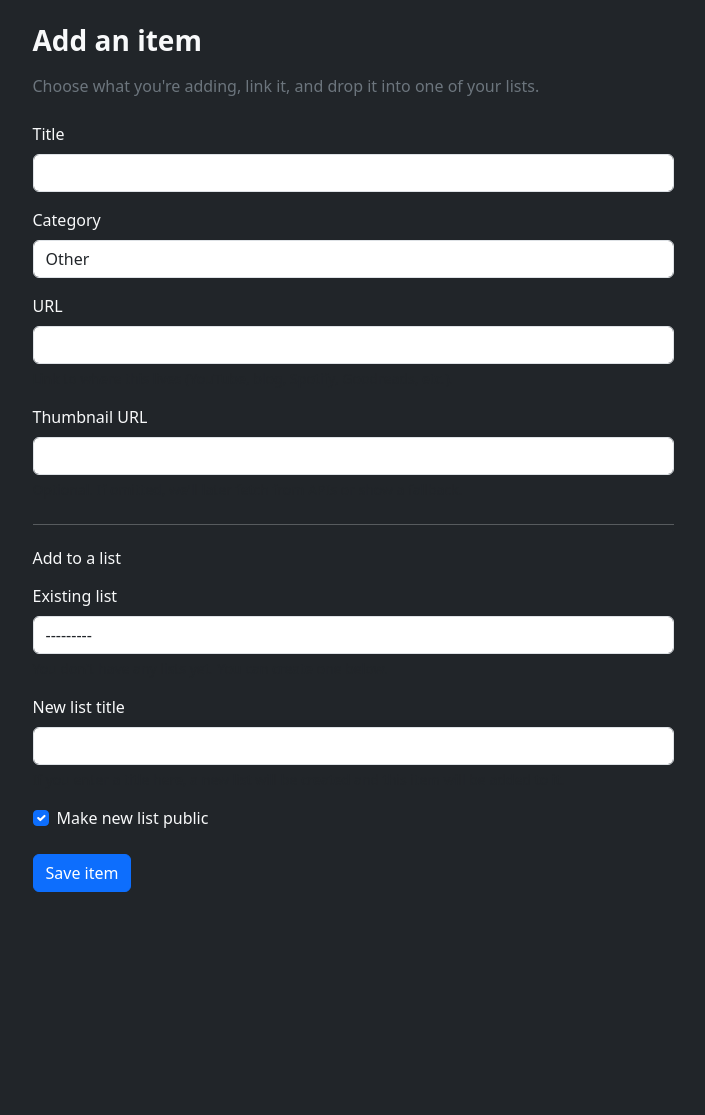
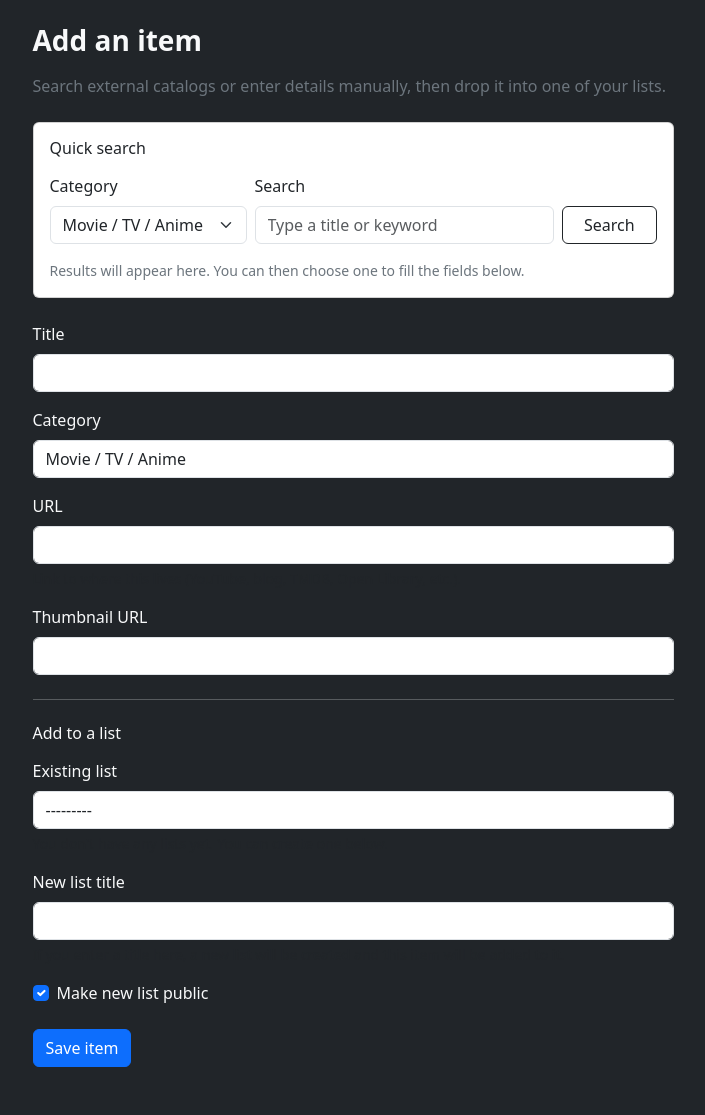
Before and after one commit to eyepatch-3097/indexd, a Django app: page /items/add/ in a window 1280 px wide. Shown: the part 57-1172 px from the top of the page, without its empty margins (287-992 px from the left). Before the commit the page ends 949 px from the top, so only its background shows below. Run offline with Django 5.2, Linux system fonts and the light colour scheme; the visitor is signed in with stand-in values (Sample User, id 1); data that the repository does not hold is empty; some libraries are stand-ins or nearby versions.

Commit message:
openlib and tmdb api views added

```diff
--- /dev/null
+++ b/catalog/services/openlibrary.py
@@ -0,0 +1,66 @@
+# catalog/services/openlibrary.py
+import requests
+
+BASE_URL = "https://openlibrary.org"
+
+
+def search_books(query, limit=5):
+    if not query:
+        return []
+
+    params = {
+        "q": query,
+        "limit": limit,
+    }
+
+    try:
+        resp = requests.get(f"{BASE_URL}/search.json", params=params, timeout=5)
+        resp.raise_for_status()
+    except requests.RequestException:
+        return []
+
+    data = resp.json()
+    results = []
+
+    for raw in data.get("docs", [])[:limit]:
+        title = raw.get("title") or ""
+        author_names = raw.get("author_name") or []
+        year = raw.get("first_publish_year")
+        key = raw.get("key")  # e.g. "/works/OL12345W"
+
+        if not key:
+            continue
+
+        url = f"{BASE_URL}{key}"
+
+        cover_id = raw.get("cover_i")
+        thumbnail_url = (
+            f"https://covers.openlibrary.org/b/id/{cover_id}-M.jpg"
+            if cover_id
+            else ""
+        )
+
+        subtitle_parts = []
+        if author_names:
+            subtitle_parts.append(", ".join(author_names[:2]))
+        if year:
+            subtitle_parts.append(str(year))
+
+        subtitle = " · ".join(subtitle_parts)
+
+        results.append(
+            {
+                "source": "openlibrary",
+                "external_id": key,
+                "title": title,
+                "item_type": "book",
+                "url": url,
+                "thumbnail_url": thumbnail_url,
+                "meta": {
+                    "authors": author_names,
+                    "year": year,
+                    "subtitle": subtitle,
+                },
+            }
+        )
+    return results
--- a/catalog/urls.py
+++ b/catalog/urls.py
@@ -6,4 +6,6 @@
 urlpatterns = [
     path("add/", views.add_item, name="add_item"),
     path("lists/<slug:slug>/", views.list_detail, name="list_detail"),
+    path("search_external/", views.external_search, name="external_search"),
+    path("prefill_from_external/", views.prefill_from_external, name="prefill_from_external"),
 ]
--- a/catalog/views.py
+++ b/catalog/views.py
@@ -4,6 +4,12 @@
 from django.db import models
 from .forms import ItemCreateForm
 from .models import Item, List, ListItem
+from django.http import HttpResponse, HttpResponseBadRequest
+from django.template.loader import render_to_string
+from django.views.decorators.http import require_GET
+from .services import tmdb, openlibrary
+
+
 
 
 @login_required
@@ -59,3 +65,68 @@
 def list_detail(request, slug):
     list_obj = get_object_or_404(List, slug=slug, owner=request.user)
     return render(request, "catalog/list_detail.html", {"list": list_obj})
+
+
+@require_GET
+@login_required
+def external_search(request):
+    """
+    HTMX endpoint to search external APIs by item_type & query.
+    Returns HTML snippet with search results.
+    """
+    # match the field names used in add_item.html
+    item_type = request.GET.get("search_item_type")
+    query = request.GET.get("search_query", "").strip()
+
+    if not item_type or not query:
+        html = render_to_string(
+            "catalog/partials/search_results.html",
+            {"results": [], "error": "Please choose a category and type something."},
+            request=request,
+        )
+        return HttpResponseBadRequest(html)
+
+    if item_type == "movie":
+        results = tmdb.search_movies(query)
+    elif item_type == "book":
+        results = openlibrary.search_books(query)
+    else:
+        results = []
+
+    html = render_to_string(
+        "catalog/partials/search_results.html",
+        {"results": results, "error": None, "item_type": item_type},
+        request=request,
+    )
+    return HttpResponse(html)
+
+
+@require_GET
+@login_required
+def prefill_from_external(request):
+    """
+    HTMX endpoint to prefill item fields from a chosen external result.
+    Expects ?source=...&external_id=...&title=...&url=...&thumbnail=...
+    For now we'll trust the client-provided data from the search results.
+    """
+    source = request.GET.get("source")
+    title = request.GET.get("title", "")
+    item_type = request.GET.get("item_type", "")
+    url = request.GET.get("url", "")
+    thumbnail_url = request.GET.get("thumbnail_url", "")
+
+    if not title or not item_type:
+        return HttpResponseBadRequest("Missing data")
+
+    context = {
+        "title": title,
+        "item_type": item_type,
+        "url": url,
+        "thumbnail_url": thumbnail_url,
+    }
+    html = render_to_string(
+        "catalog/partials/item_fields_prefilled.html",
+        context,
+        request=request,
+    )
+    return HttpResponse(html)
--- a/config/settings.py
+++ b/config/settings.py
@@ -11,11 +11,12 @@
 """
 
 from pathlib import Path
+import os
 
 # Build paths inside the project like this: BASE_DIR / 'subdir'.
 BASE_DIR = Path(__file__).resolve().parent.parent
 
-
+TMDB_API_KEY = os.environ.get("TMDB_API_KEY", "")
 # Quick-start development settings - unsuitable for production
 # See https://docs.djangoproject.com/en/5.2/howto/deployment/checklist/
 
--- a/templates/catalog/add_item.html
+++ b/templates/catalog/add_item.html
@@ -6,8 +6,9 @@
 <div class="row justify-content-center">
   <div class="col-md-8 col-lg-7">
     <h1 class="h3 mb-3 fw-semibold">Add an item</h1>
+
     <p class="text-secondary mb-4">
-      Choose what you're adding, link it, and drop it into one of your lists.
+      Search external catalogs or enter details manually, then drop it into one of your lists.
     </p>
 
     <form method="post" novalidate>
@@ -19,42 +20,47 @@
         </div>
       {% endif %}
 
-      <div class="mb-3">
-        <label class="form-label" for="{{ form.title.id_for_label }}">Title</label>
-        {{ form.title }}
-        {% for error in form.title.errors %}
-          <div class="text-danger small">{{ error }}</div>
-        {% endfor %}
+      <!-- Search section -->
+      <div class="card mb-4">
+        <div class="card-body">
+          <h2 class="h6 mb-3">Quick search</h2>
+          <div class="row g-2 align-items-end">
+            <div class="col-md-4">
+              <label class="form-label" for="search_item_type">Category</label>
+              <select id="search_item_type" name="search_item_type" class="form-select">
+                <option value="movie">Movie / TV / Anime</option>
+                <option value="book">Book</option>
+                <!-- later: add other types when we support APIs -->
+              </select>
+            </div>
+            <div class="col-md-6">
+              <label class="form-label" for="search_query">Search</label>
+              <input type="text" id="search_query" name="search_query" class="form-control"
+                     placeholder="Type a title or keyword">
+            </div>
+            <div class="col-md-2 d-grid">
+              <button
+                type="button"
+                class="btn btn-outline-dark"
+                hx-get="{% url 'catalog:external_search' %}"
+                hx-target="#search-results"
+                hx-swap="innerHTML"
+                hx-include="#search_item_type, #search_query"
+              >
+                Search
+              </button>
+            </div>
+          </div>
+
+          <div id="search-results" class="mt-3 small text-secondary">
+            <p class="mb-0">Results will appear here. You can then choose one to fill the fields below.</p>
+          </div>
+        </div>
       </div>
 
-      <div class="mb-3">
-        <label class="form-label" for="{{ form.item_type.id_for_label }}">Category</label>
-        {{ form.item_type }}
-        {% for error in form.item_type.errors %}
-          <div class="text-danger small">{{ error }}</div>
-        {% endfor %}
-      </div>
-
-      <div class="mb-3">
-        <label class="form-label" for="{{ form.url.id_for_label }}">URL</label>
-        {{ form.url }}
-        <div class="form-text">
-          Link to where this lives (YouTube, blog, Spotify, Goodreads, etc.).
-        </div>
-        {% for error in form.url.errors %}
-          <div class="text-danger small">{{ error }}</div>
-        {% endfor %}
-      </div>
-
-      <div class="mb-3">
-        <label class="form-label" for="{{ form.thumbnail_url.id_for_label }}">Thumbnail URL</label>
-        {{ form.thumbnail_url }}
-        <div class="form-text">
-          Optional. If omitted, we'll later fetch from APIs or show a fallback.
-        </div>
-        {% for error in form.thumbnail_url.errors %}
-          <div class="text-danger small">{{ error }}</div>
-        {% endfor %}
+      <!-- Item fields container (HTMX will swap this) -->
+      <div id="item-fields">
+        {% include "catalog/partials/item_fields_prefilled.html" with title="" item_type="movie" url="" thumbnail_url="" %}
       </div>
 
       <hr class="my-4">
@@ -69,9 +75,6 @@
             You don't have any lists yet. You can create one below.
           </div>
         {% endif %}
-        {% for error in form.list.errors %}
-          <div class="text-danger small">{{ error }}</div>
-        {% endfor %}
       </div>
 
       <div class="mb-3">
@@ -80,9 +83,6 @@
         <div class="form-text">
           If you enter a title here, a new list will be created and this item will be added to it.
         </div>
-        {% for error in form.new_list_title.errors %}
-          <div class="text-danger small">{{ error }}</div>
-        {% endfor %}
       </div>
 
       <div class="form-check mb-4">
--- /dev/null
+++ b/templates/catalog/partials/item_fields_prefilled.html
@@ -0,0 +1,32 @@
+<div class="mb-3">
+  <label class="form-label" for="id_title">Title</label>
+  <input type="text" name="title" maxlength="255" class="form-control"
+         id="id_title" value="{{ title }}">
+</div>
+
+<div class="mb-3">
+  <label class="form-label" for="id_item_type">Category</label>
+  <select name="item_type" class="form-control" id="id_item_type">
+    <option value="movie" {% if item_type == "movie" %}selected{% endif %}>Movie / TV / Anime</option>
+    <option value="book" {% if item_type == "book" %}selected{% endif %}>Book</option>
+    <option value="music" {% if item_type == "music" %}selected{% endif %}>Music</option>
+    <option value="game" {% if item_type == "game" %}selected{% endif %}>Game</option>
+    <option value="video" {% if item_type == "video" %}selected{% endif %}>YouTube / Video</option>
+    <option value="podcast" {% if item_type == "podcast" %}selected{% endif %}>Podcast</option>
+    <option value="article" {% if item_type == "article" %}selected{% endif %}>Article / Blog</option>
+    <option value="other" {% if item_type == "other" %}selected{% endif %}>Other</option>
+  </select>
+</div>
+
+<div class="mb-3">
+  <label class="form-label" for="id_url">URL</label>
+  <input type="url" name="url" class="form-control" id="id_url" value="{{ url }}">
+  <div class="form-text">
+    Link to where this lives (YouTube, blog, TMDB, Open Library, etc.).
+  </div>
+</div>
+
+<div class="mb-3">
+  <label class="form-label" for="id_thumbnail_url">Thumbnail URL</label>
+  <input type="url" name="thumbnail_url" class="form-control" id="id_thumbnail_url" value="{{ thumbnail_url }}">
+</div>
```
Also changed, not shown: catalog/services/tmdb.py (added, +76 -0 lines), templates/catalog/partials/search_results.html (added, +42 -0 lines), catalog/services/__init__.py (added).
